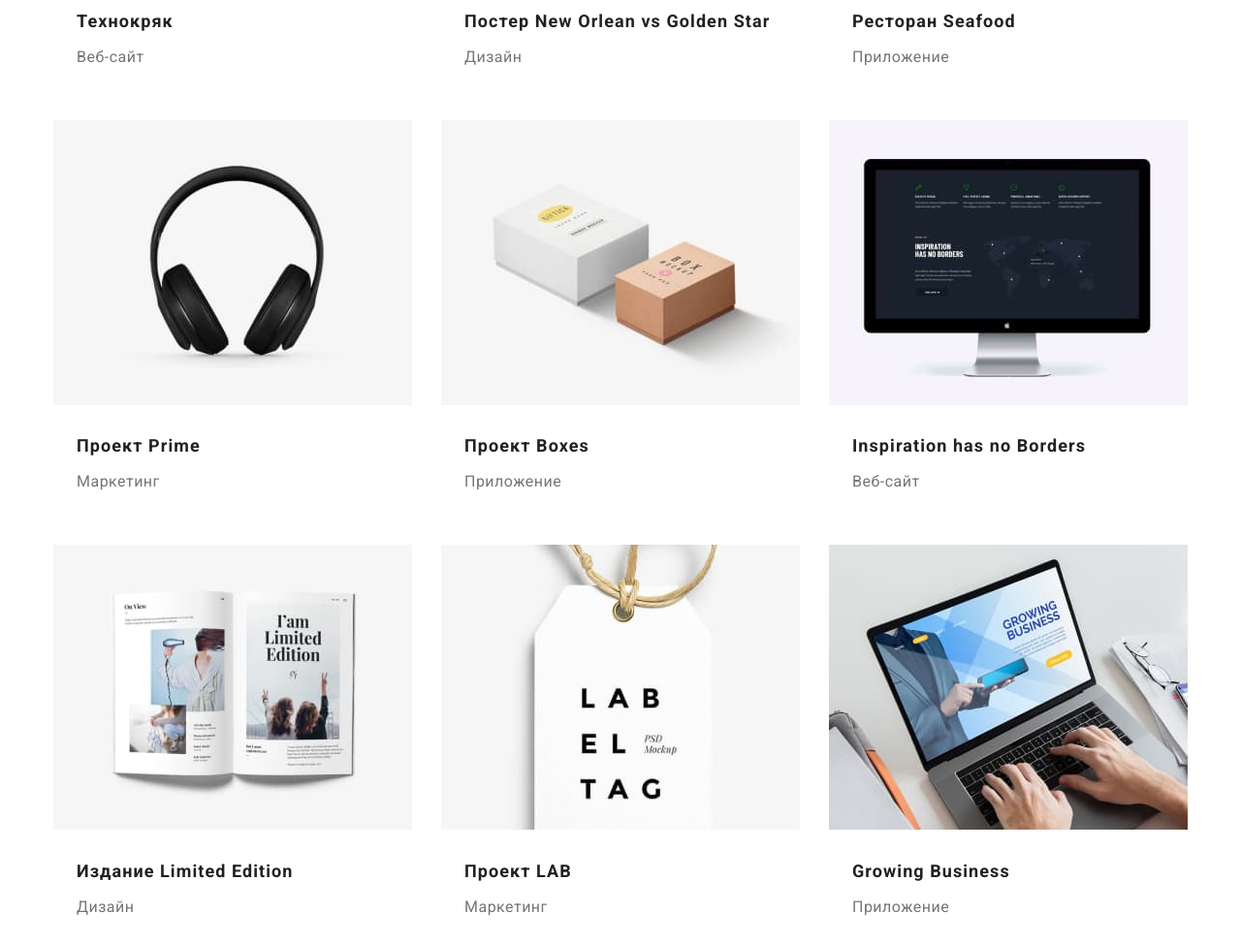
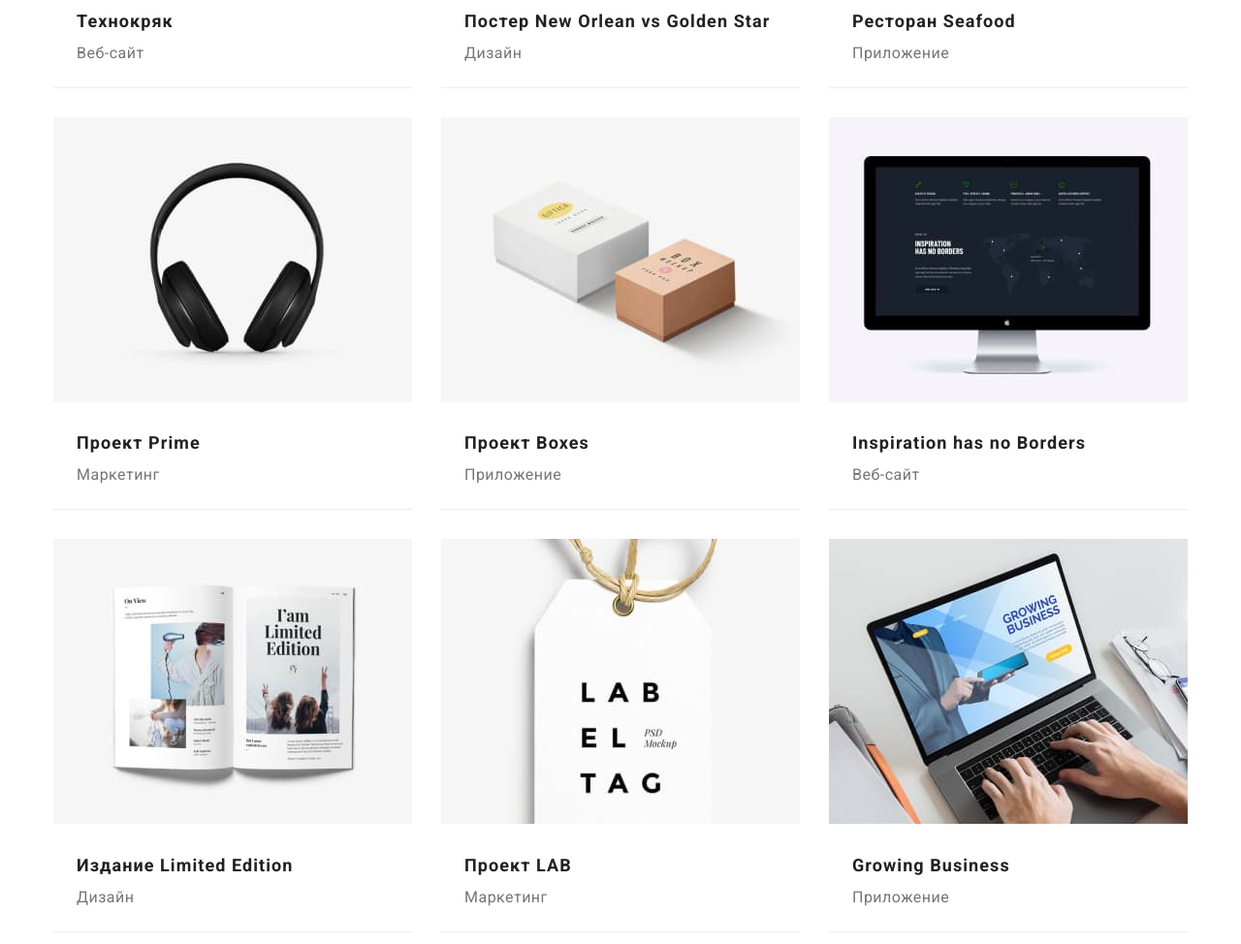
Before and after one commit to VolodymyrBashtanyuk/goit-markup-hw-03, a plain HTML site: page portfolio.html in a window 1280 px wide. Shown: the part 579-1553 px from the top of the page at 97% size. Drawn offline with nearby package versions, Linux system fonts and the light colour scheme.

Commit message:
Add border in portfolio page

```diff
--- a/css/styles.css
+++ b/css/styles.css
@@ -237,10 +237,14 @@ body {
   display: flex;
   flex-wrap: wrap;
 }
+.project-img {
+  border: 0;
+}
 .project-item {
   width: 370px;
   margin-right: 30px;
   margin-bottom: 30px;
+  border-bottom: 1px solid #eeeeee;
 }
 .project-item:nth-child(3n) {
   margin-right: 0;
@@ -252,19 +256,22 @@ body {
   text-decoration: none;
   color: inherit;
 }
+.project-text-cont {
+  margin: 20px 24px;
+}
 .project-title {
   font-weight: 700;
   font-size: 18px;
   line-height: 2;
   letter-spacing: 0.06em;
-  margin: 20px 24px 4px 24px;
+  margin: 0;
 }
 .project-text {
   font-weight: 400;
   font-size: 16px;
   line-height: 1.88;
   color: #757575;
-  margin: 0 24px 20px 24px;
+  margin: 0;
 }
 
 /* подвал */
--- a/portfolio.html
+++ b/portfolio.html
@@ -77,66 +77,84 @@
                         <a class="project-link" href="">
                             <img class="project-img" src="./images/portfolio/website.jpg" alt="На экране ноутбука фото разработчиков" width="370"
                                 height="294">
+                            <div class="project-text-cont">
                                 <h2 class="project-title">Технокряк</h2>
                                 <p class="project-text">Веб-сайт</p>
+                            </div>
                         </a>
                     </li>
                     <li class="project-item">
                         <a class="project-link" href="">
                             <img class="project-img" src="./images/portfolio/disign.jpg" alt="Два игрока играют в баскетбол" width="370" height="294">
+                            <div class="project-text-cont">
                                 <h2 class="project-title">Постер New Orlean vs Golden Star</h2>
                                 <p class="project-text">Дизайн</p>
+                            </div>
                         </a>
                     </li>
                     <li class="project-item">
                         <a class="project-link" href="">
                             <img class="project-img" src="./images/portfolio/app.jpg" alt="Эмблема с названием ресторана" width="370" height="294">
+                            <div class="project-text-cont">
                                 <h2 class="project-title">Ресторан Seafood</h2>
                                 <p class="project-text">Приложение</p>
+                            </div>
                         </a>
                     </li>
                     <li class="project-item">
                         <a class="project-link" href="">
                             <img class="project-img" src="./images/portfolio/marketing.jpg" alt="Изображены наушники" width="370" height="294">
+                            <div class="project-text-cont">
                                 <h2 class="project-title">Проект Prime</h2>
                                 <p class="project-text">Маркетинг</p>
+                            </div class="project-text-cont">
                         </a>
                     </li>
                     <li class="project-item">
                         <a class="project-link" href="">
                             <img class="project-img" src="./images/portfolio/app-1.jpg" alt="Изображены две коробки" width="370" height="294">
+                            <div class="project-text-cont">
                                 <h2 class="project-title">Проект Boxes</h2>
                                 <p class="project-text">Приложение</p>
+                            </div>
                         </a>
                     </li>
                     <li class="project-item">
                         <a class="project-link" href="">
                             <img class="project-img" src="./images/portfolio/website-1.jpg" alt="Изображен монитор ПК" width="370" height="294">
+                           <div class="project-text-cont">
                                 <h2 class="project-title" lang="en">Inspiration has no Borders</h2>
                                 <p class="project-text">Веб-сайт</p>
+                           </div>
                         </a>
                     </li>
                     <li class="project-item">
                         <a class="project-link" href="">
                             <img class="project-img" src="./images/portfolio/disign-1.jpg" alt="Открыта книга с названием создания" width="370"
                                 height="294">
+                            <div class="project-text-cont">
                                 <h2 class="project-title">Издание Limited Edition</h2>
                                 <p class="project-text">Дизайн</p>
+                            </div>
                         </a>
                     </li>
                     <li class="project-item">
                         <a class="project-link" href="">
                             <img class="project-img" src="./images/portfolio/marketing-1.jpg" alt="Эмблема проекта" width="370" height="294">
+                            <div class="project-text-cont">
                                 <h2 class="project-title">Проект LAB</h2>
                                 <p class="project-text">Маркетинг</p>
+                            </div>
                         </a>
                     </li>
                     <li class="project-item">
                         <a class="project-link" href="">
                             <img class="project-img" src="./images/portfolio/app-2.jpg" alt="Открыт ноутбук на странице приложения" width="370"
                                 height="294">
+                            <div class="project-text-cont">
                                 <h2 class="project-title" lang="en">Growing Business</h2>
                                 <p class="project-text">Приложение</p>
+                            </div>
                         </a>
                     </li>
                 </ul>
```
Lines whose indentation alone changed are shown as unchanged.
